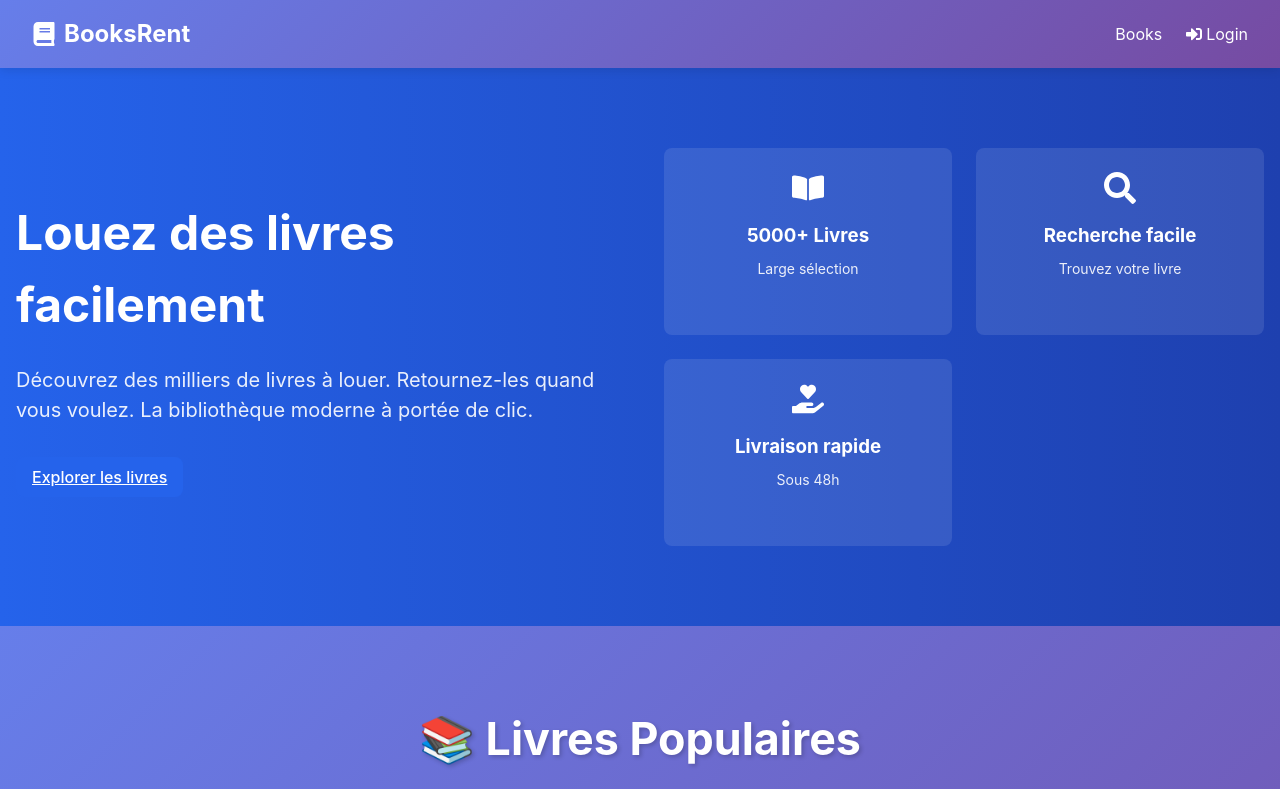
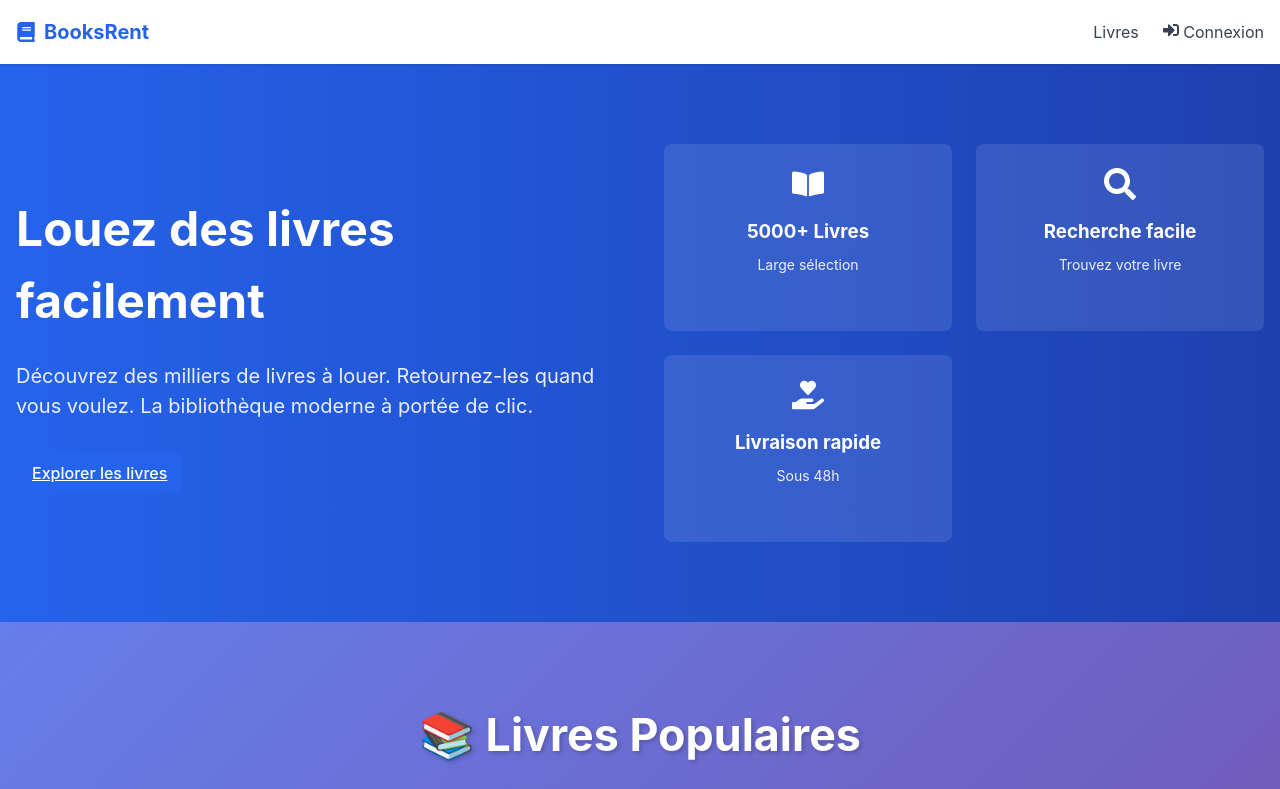
Before and after one commit to zahoum/HackAthon, a React (Vite) app in the folder frontend/: page / in a window 1280 px wide. Shown: the top 789 px of the page. Built offline with nearby package versions, Linux system fonts and the light colour scheme; no server answers.

Commit message:
new modification

```diff
--- a/frontend/src/components/common/navbar.jsx
+++ b/frontend/src/components/common/navbar.jsx
@@ -1,7 +1,7 @@
-// navbar.jsx - Updated with admin panel integration
+// navbar.jsx - Using simple CSS classes
 import { Link, useNavigate } from 'react-router-dom';
 import { useAuth } from '../../contexts/AuthContext';
-import { FaBook, FaUser, FaSignOutAlt, FaSignInAlt, FaUserPlus, FaTachometerAlt, FaCrown } from 'react-icons/fa';
+import { FaBook, FaUser, FaSignOutAlt, FaSignInAlt, FaUserPlus } from 'react-icons/fa';
 
 const Navbar = () => {
   const { user, logout } = useAuth();
@@ -12,131 +12,32 @@ const Navbar = () => {
     navigate('/');
   };
 
-  // Check if user is admin (you can add a role field to user object)
-  // For now, we'll check if email is admin or if there's an admin flag
-  const isAdmin = user?.role === 'admin' || user?.mail === 'admin@example.com' || localStorage.getItem('isAdmin') === 'true';
-
   return (
-    <nav style={{
-      background: 'linear-gradient(135deg, #667eea 0%, #764ba2 100%)',
-      color: 'white',
-      padding: '1rem 2rem',
-      position: 'sticky',
-      top: 0,
-      zIndex: 1000,
-      boxShadow: '0 2px 10px rgba(0,0,0,0.1)'
-    }}>
-      <div style={{
-        maxWidth: '1280px',
-        margin: '0 auto',
-        display: 'flex',
-        justifyContent: 'space-between',
-        alignItems: 'center',
-        flexWrap: 'wrap',
-        gap: '1rem'
-      }}>
-        {/* Logo */}
-        <Link to="/" style={{
-          display: 'flex',
-          alignItems: 'center',
-          gap: '0.5rem',
-          fontSize: '1.5rem',
-          fontWeight: 'bold',
-          color: 'white',
-          textDecoration: 'none'
-        }}>
+    <nav className="navbar">
+      <div className="container">
+        <Link to="/" className="logo">
           <FaBook />
           <span>BooksRent</span>
         </Link>
 
-        {/* Navigation Links */}
-        <div style={{
-          display: 'flex',
-          alignItems: 'center',
-          gap: '1.5rem',
-          flexWrap: 'wrap'
-        }}>
-          <Link to="/books" style={{
-            color: 'white',
-            textDecoration: 'none',
-            transition: 'opacity 0.3s'
-          }} onMouseEnter={(e) => e.target.style.opacity = '0.8'}
-             onMouseLeave={(e) => e.target.style.opacity = '1'}>
-            Books
-          </Link>
+        <div className="nav-links">
+          <Link to="/books">Livres</Link>
 
           {user ? (
             <>
-              <Link to="/dashboard" style={{
-                color: 'white',
-                textDecoration: 'none',
-                display: 'flex',
-                alignItems: 'center',
-                gap: '0.25rem'
-              }}>
-                <FaTachometerAlt size={12} /> Dashboard
+              <Link to="/dashboard">Dashboard</Link>
+              <Link to="/my-rentals">Mes locations</Link>
+              <Link to="/profile">
+                <FaUser /> {user.name}
               </Link>
-
-              <Link to="/my-rentals" style={{
-                color: 'white',
-                textDecoration: 'none'
-              }}>
-                My Rentals
-              </Link>
-
-              {/* Admin Panel Link - Only visible to admins */}
-              {isAdmin && (
-                <Link to="/admin" style={{
-                  color: '#ffd700',
-                  textDecoration: 'none',
-                  display: 'flex',
-                  alignItems: 'center',
-                  gap: '0.25rem',
-                  fontWeight: 'bold',
-                  background: 'rgba(255,215,0,0.2)',
-                  padding: '0.25rem 0.75rem',
-                  borderRadius: '20px'
-                }}>
-                  <FaCrown size={14} /> Admin Panel
-                </Link>
-              )}
-
-              <Link to="/profile" style={{
-                color: 'white',
-                textDecoration: 'none',
-                display: 'flex',
-                alignItems: 'center',
-                gap: '0.25rem'
-              }}>
-                <FaUser /> {user.name?.split(' ')[0] || user.name}
-              </Link>
-
-              <button onClick={handleLogout} style={{
-                background: 'rgba(255,255,255,0.2)',
-                border: 'none',
-                color: 'white',
-                padding: '0.5rem 1rem',
-                borderRadius: '8px',
-                cursor: 'pointer',
-                display: 'flex',
-                alignItems: 'center',
-                gap: '0.5rem',
-                transition: 'all 0.3s ease'
-              }} onMouseEnter={(e) => e.target.style.background = 'rgba(255,255,255,0.3)'}
-                 onMouseLeave={(e) => e.target.style.background = 'rgba(255,255,255,0.2)'}>
-                <FaSignOutAlt /> Logout
+              <button onClick={handleLogout}>
+                <FaSignOutAlt /> Déconnexion
               </button>
             </>
           ) : (
             <>
-              <Link to="/login" style={{
-                color: 'white',
-                textDecoration: 'none',
-                display: 'flex',
-                alignItems: 'center',
-                gap: '0.25rem'
-              }}>
-                <FaSignInAlt /> Login
+              <Link to="/login">
+                <FaSignInAlt /> Connexion
               </Link>
             </>
           )}
```
